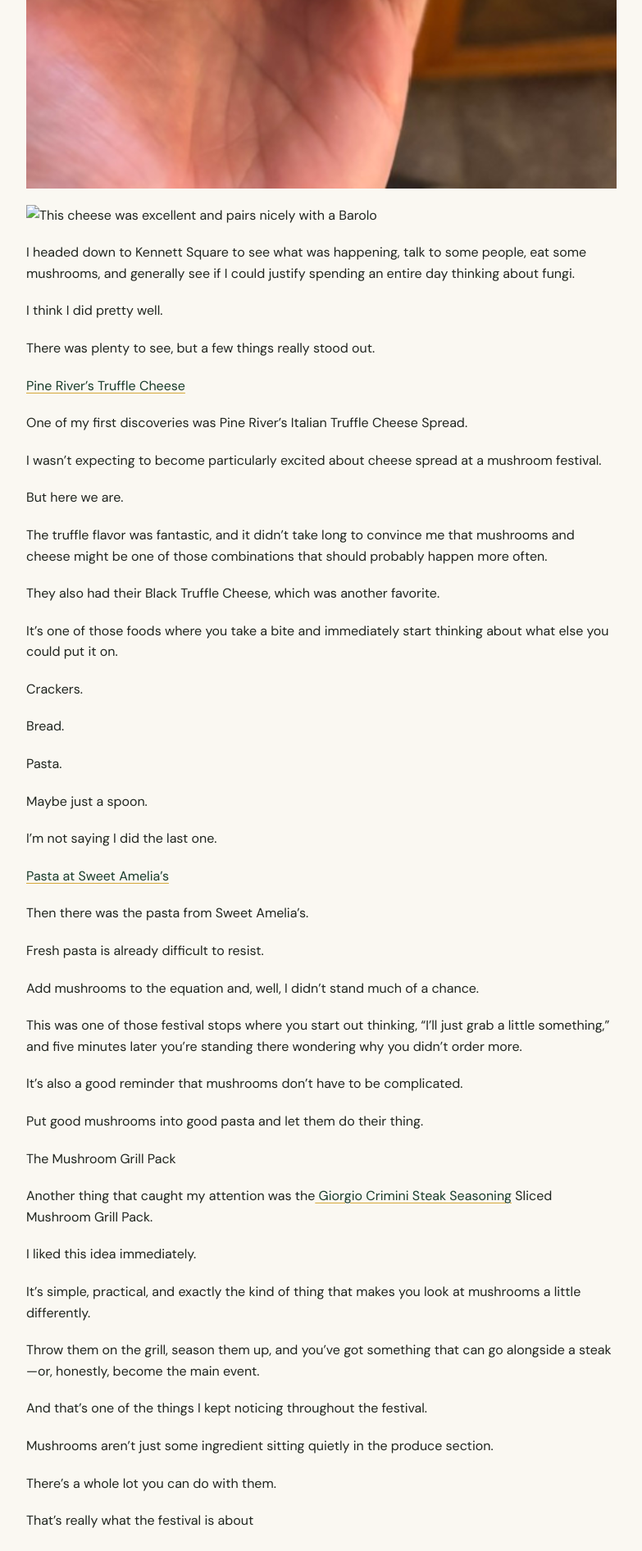
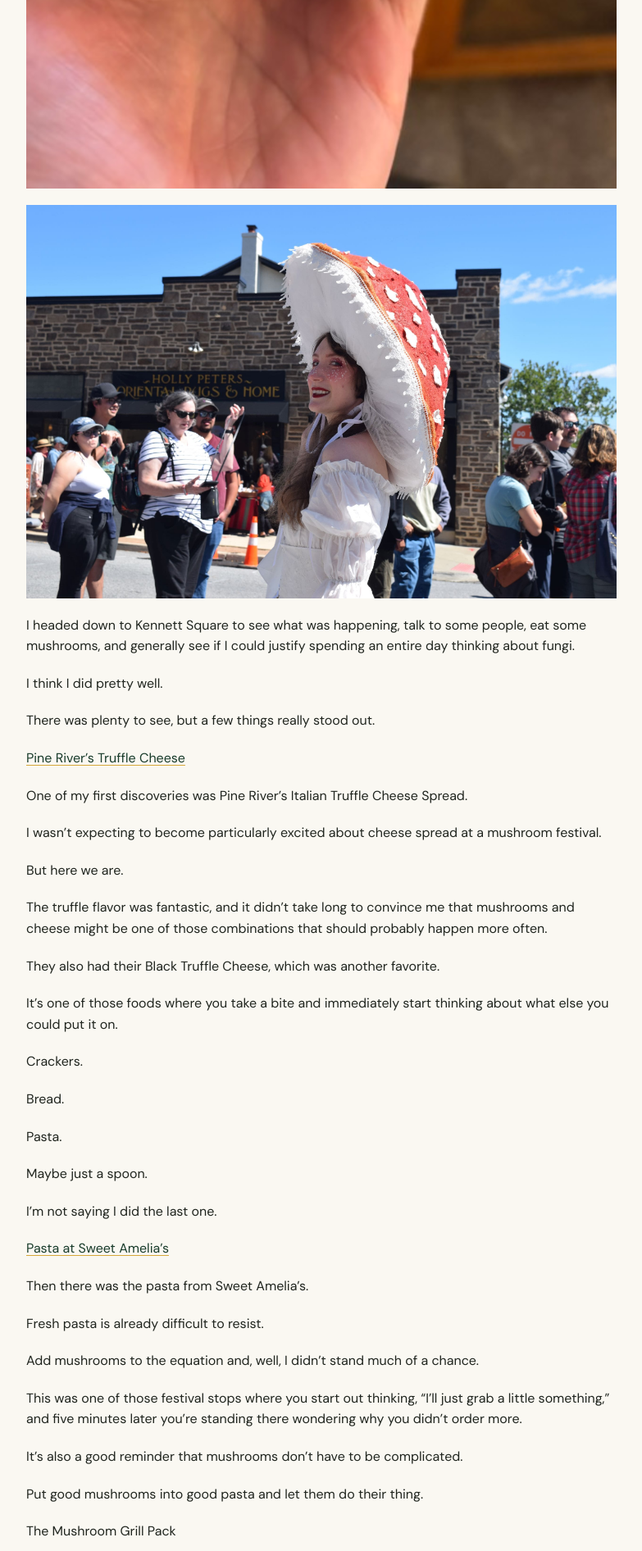
Before and after one commit to remedyappsllc/penn-mushrooms, a Jekyll site: the page built from _posts/2026-09-15-a-day-at-the-mushroom-festival.md, in a window 1280 px wide. Shown: the part 1105-2997 px from the top of the page at 82% size, without its empty margins (248-1031 px from the left). Built offline with Jekyll 4.4.1, drawn with Linux system fonts in a browser that asks for light colours.

Commit message:
Update Blog Posts “2026-09-15-a-day-at-the-mushroom-festival”

```diff
--- a/_posts/2026-09-15-a-day-at-the-mushroom-festival.md
+++ b/_posts/2026-09-15-a-day-at-the-mushroom-festival.md
@@ -12,7 +12,7 @@ tags:
 ---
 ![](/assets/images/uploads/img_3792.jpeg "Famous Mushroom Costum")
 
-![This cheese was excellent and pairs nicely with a Barolo]( "Pine River's Italian Truffle Cheese")
+![This cheese was excellent and pairs nicely with a Barolo](/assets/images/uploads/dsc_0283.jpg "Pine River's Italian Truffle Cheese")
 
 I headed down to Kennett Square to see what was happening, talk to some people, eat some mushrooms, and generally see if I could justify spending an entire day thinking about fungi.
 
```
